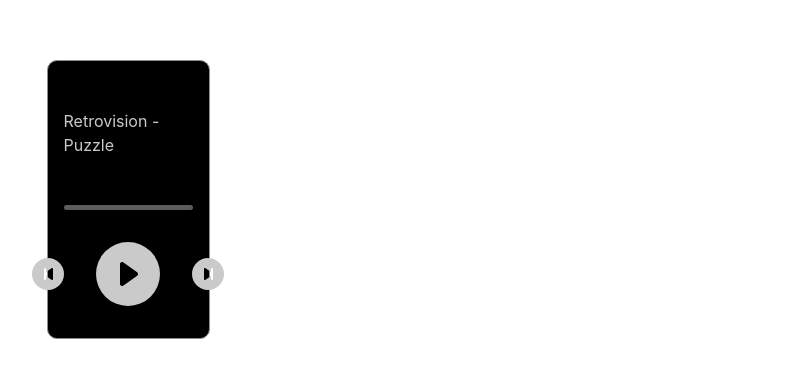
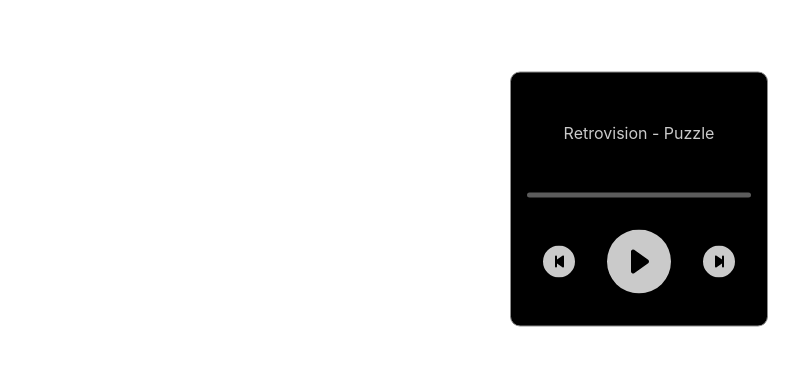
Before and after one commit to Aashish079/Algo-Rythm-DSA-Project_React, a React (Vite) app: page / in a window 1280 px wide. Shown: the part 201-578 px from the top of the page, without its empty margins (1-800 px from the left). Built offline with nearby package versions, Linux system fonts and the light colour scheme.

Commit message:
Player got centered, Progressbar fixed

```diff
--- a/src/Player/player.scss
+++ b/src/Player/player.scss
@@ -1,5 +1,5 @@
 .player_container {
-  width: 50%;
+  width: auto;
     padding: 1rem;
     border: 1px solid rgb(141, 141, 141);
     border-radius: 10px;
@@ -7,7 +7,12 @@
     display: flex;
     flex-direction: column;
     align-items: center;
-  justify-content: center;
+    justify-content: space-between;
+    background-color: black;
+    position:absolute;
+    top: 50%;
+    left: 50%;
+    transform: translate(-50%, -50%);
   background-color: black;
 
   > * {
```
Lines whose indentation alone changed are shown as unchanged.
